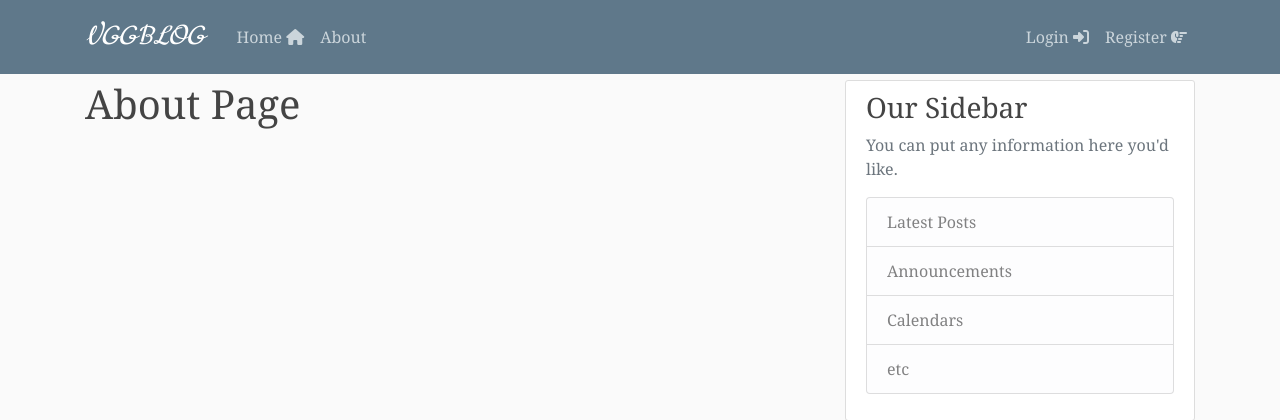
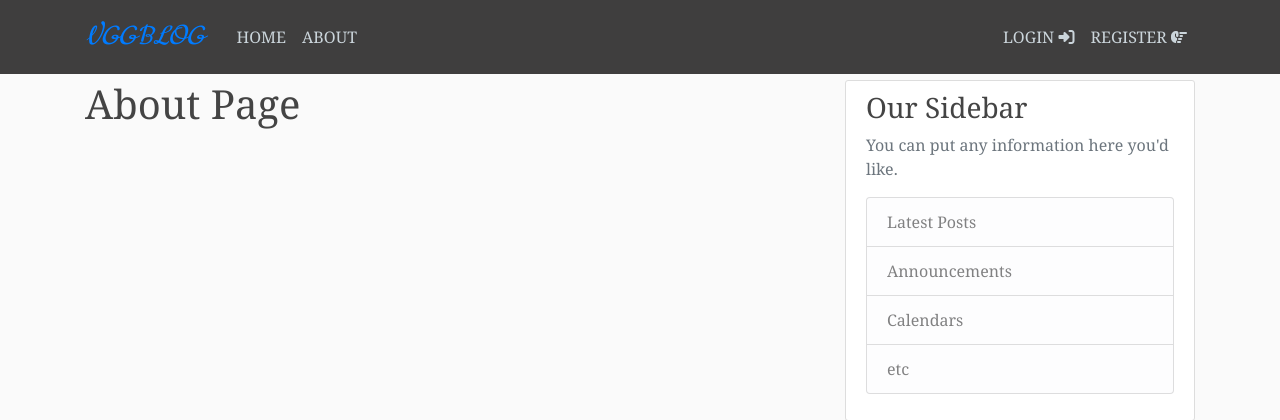
Before and after one commit to kayodefad/vgg-challenge, a Flask app: page /about in a window 1280 px wide. Shown: the top 420 px of the page. Run offline with Flask 2, Linux system fonts and the light colour scheme; some libraries are stand-ins or nearby versions.

Commit message:
made changes to navbar

```diff
--- a/vggblog/__init__.py
+++ b/vggblog/__init__.py
@@ -4,6 +4,7 @@ from flask_bcrypt import Bcrypt
 from flask_login import LoginManager
 
 app = Flask(__name__)
+app.config['SEND_FILE_MAX_AGE_DEFAULT'] = 0
 app.config['SECRET_KEY'] = '772e75c1a8946af71ac9964e2a262a4'
 app.config['SQLALCHEMY_DATABASE_URI'] = 'sqlite:///site.db'
 db = SQLAlchemy(app)
--- a/vggblog/static/main.css
+++ b/vggblog/static/main.css
@@ -17,6 +17,15 @@ body {
     background-color: #5f788a;
   }
 
+  header {
+    margin-bottom: 2rem;
+  }
+
+  nav {
+    background: rgb(63, 62, 62);
+    color: #fff;
+  }
+
   .site-header .navbar-brand {
     font-family: 'Cookie', cursive;
     text-transform: uppercase;
@@ -26,6 +35,7 @@ body {
 
   .site-header .navbar-nav .nav-link {
     color: #cbd5db;
+    text-transform: uppercase;
   }
 
   .site-header .navbar-nav .nav-link:hover {
--- a/vggblog/templates/layout.html
+++ b/vggblog/templates/layout.html
@@ -31,7 +31,7 @@
   <body>
     <!-- Navigation Bar -->
     <header class="site-header">
-      <nav class="navbar navbar-expand-md navbar-dark bg-steel fixed-top">
+      <nav class="navbar navbar-expand-md fixed-top">
         <div class="container">
           <a class="navbar-brand mr-4" href="/">VGGBlog</a>
           <button class="navbar-toggler" type="button" data-toggle="collapse" data-target="#navbarToggle" aria-controls="navbarToggle" aria-expanded="false" aria-label="Toggle navigation">
@@ -39,7 +39,7 @@
           </button>
           <div class="collapse navbar-collapse" id="navbarToggle">
             <div class="navbar-nav mr-auto">
-              <a class="nav-item nav-link" href="{{ url_for('home') }}">Home <i class="fas fa-home"></i></a>
+              <a class="nav-item nav-link" href="{{ url_for('home') }}">Home</a>
               <a class="nav-item nav-link" href="{{ url_for('about') }}">About</a>
             </div>
             <!-- Navbar Right Side -->
```
Also changed, not shown: vggblog/static/profile_pics/showcase.jpg (added).
